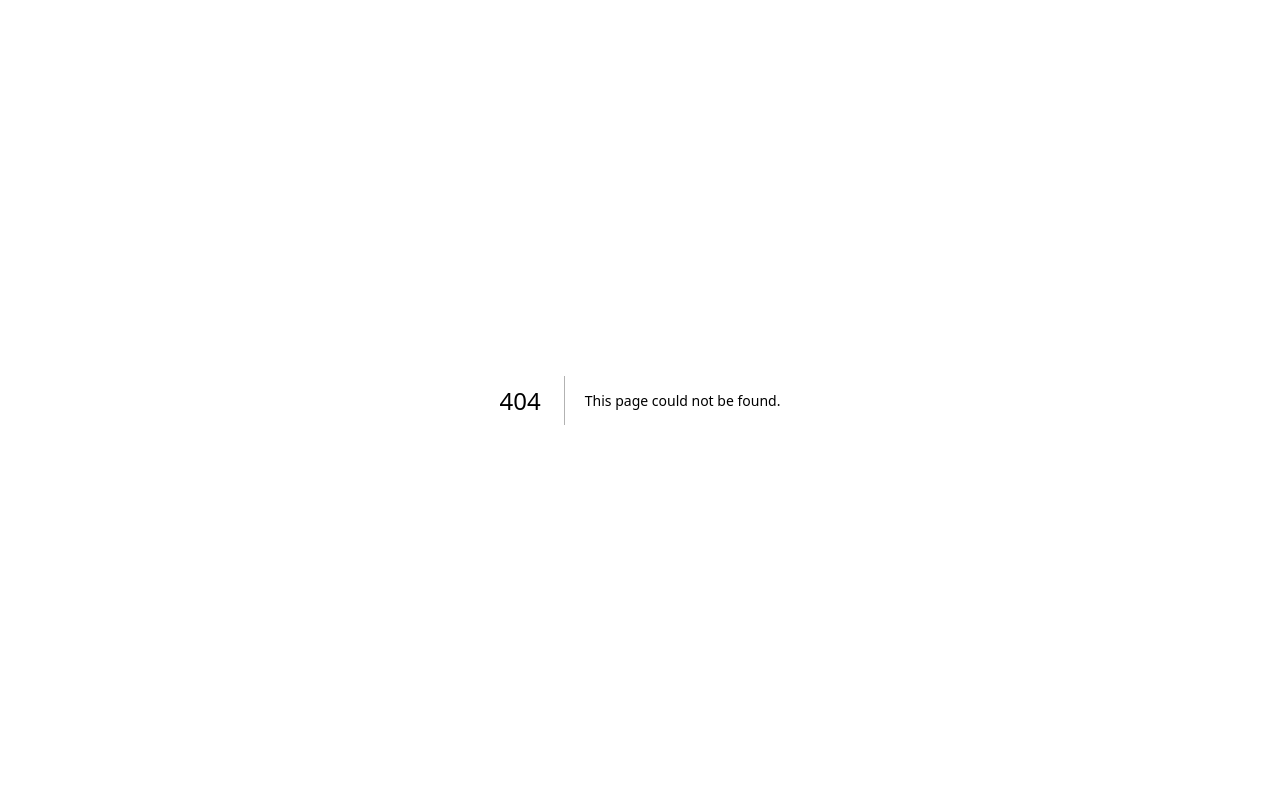
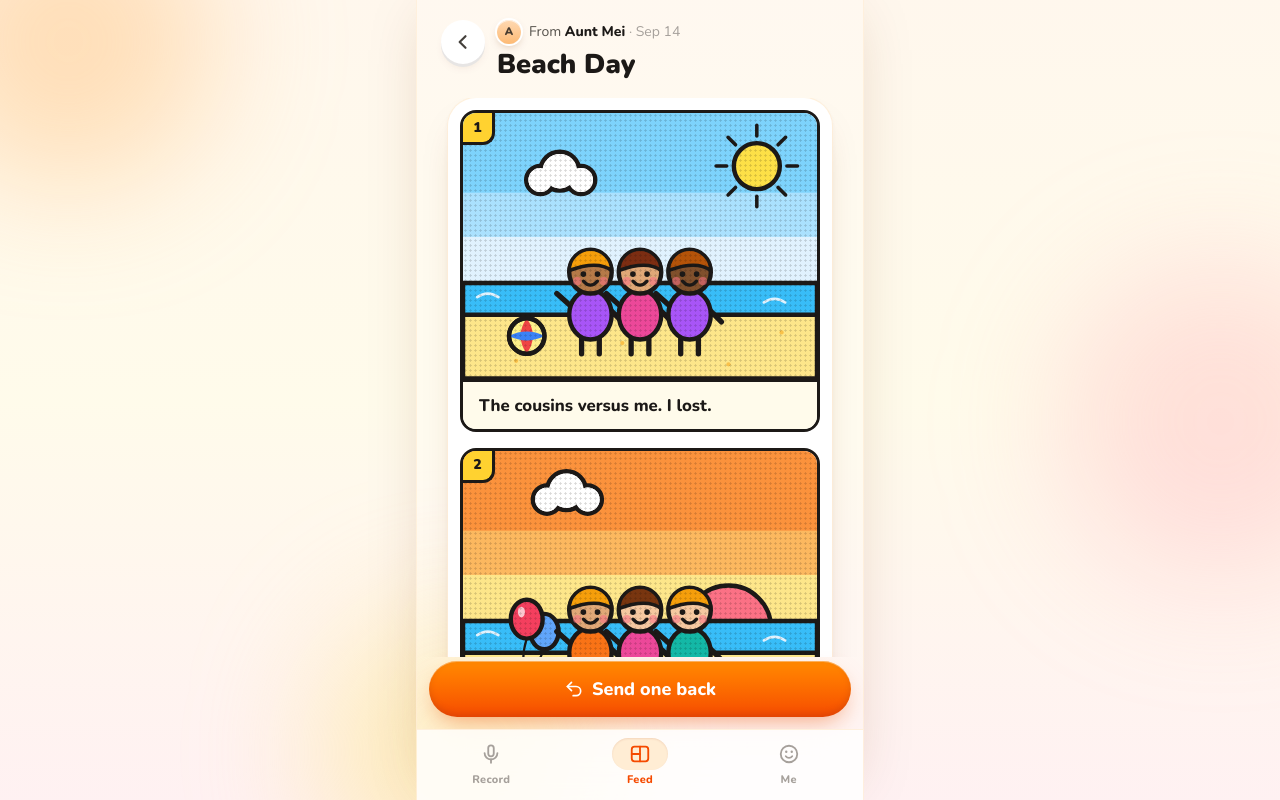
Before and after one commit to anviimishra/toonie, a Next.js app: page /feed/beach-day in a window 1280 px wide. Before the commit this address had no page. Built offline with nearby package versions, Linux system fonts and the light colour scheme.

Commit message:
Build the feed list and the comic viewer

```diff
--- /dev/null
+++ b/src/app/(app)/feed/[id]/page.tsx
@@ -0,0 +1,158 @@
+"use client";
+
+import Link from "next/link";
+import { useParams } from "next/navigation";
+import { useEffect, useState } from "react";
+import { ComicsIcon } from "@/components/icons";
+import { ComicPanel } from "@/components/feed/ComicPanel";
+import { ChevronLeftIcon, ReplyIcon } from "@/components/feed/icons";
+import { LinkButton } from "@/components/feed/LinkButton";
+import { SenderAvatar } from "@/components/feed/SenderAvatar";
+import { feed, formatRelativeTime, type FeedItem } from "@/features/feed";
+
+type State =
+  | { kind: "loading" }
+  | { kind: "missing" }
+  | { kind: "error" }
+  | { kind: "ready"; item: FeedItem; now: number };
+
+function BackLink() {
+  return (
+    <Link
+      href="/feed"
+      aria-label="Back to your comics"
+      className="grid size-11 shrink-0 place-items-center rounded-full bg-white text-stone-700 shadow-chip transition-transform duration-150 hover:bg-stone-50 focus-visible:ring-4 focus-visible:ring-orange-300/60 focus-visible:outline-none active:translate-y-0.5 active:shadow-none motion-reduce:transition-none"
+    >
+      <ChevronLeftIcon className="size-5" />
+    </Link>
+  );
+}
+
+/**
+ * One comic, full size: panels stacked top to bottom like the printed strip.
+ * Opening it marks it seen.
+ */
+export default function ComicPage() {
+  const { id } = useParams<{ id: string }>();
+  const [state, setState] = useState<State>({ kind: "loading" });
+
+  useEffect(() => {
+    let active = true;
+    feed
+      .get(id)
+      .then((item) => {
+        if (!active) return;
+        if (!item) {
+          setState({ kind: "missing" });
+          return;
+        }
+        setState({ kind: "ready", item, now: Date.now() });
+        if (item.status === "new") void feed.markSeen(item.id).catch(() => {});
+      })
+      .catch(() => {
+        if (active) setState({ kind: "error" });
+      });
+    return () => {
+      active = false;
+    };
+  }, [id]);
+
+  if (state.kind === "missing" || state.kind === "error") {
+    const missing = state.kind === "missing";
+    return (
+      <div className="flex min-h-0 flex-1 flex-col">
+        <header className="px-6 pt-[max(env(safe-area-inset-top),1.25rem)]">
+          <BackLink />
+        </header>
+        <section className="flex flex-1 flex-col items-center justify-center gap-5 px-10 text-center">
+          <span className="grid size-24 place-items-center rounded-[28px] bg-white text-orange-500 shadow-card ring-1 ring-orange-100">
+            <ComicsIcon className="size-11" />
+          </span>
+          <div>
+            <h1 className="text-2xl font-black">
+              {missing ? "We can't find that comic" : "That comic didn't load"}
+            </h1>
+            <p className="mt-2 text-stone-500">
+              {missing
+                ? "It may have been removed, or the link is off by a letter."
+                : "Check your connection and try again in a moment."}
+            </p>
+          </div>
+          <LinkButton href="/feed">Back to your comics</LinkButton>
+        </section>
+      </div>
+    );
+  }
+
+  const item = state.kind === "ready" ? state.item : null;
+
+  return (
+    <div className="flex min-h-0 flex-1 flex-col">
+      <header className="flex items-start gap-3 px-6 pt-[max(env(safe-area-inset-top),1.25rem)]">
+        <BackLink />
+        {item ? (
+          <div className="min-w-0 flex-1">
+            <p className="flex items-center gap-2 text-sm text-stone-600">
+              <SenderAvatar sender={item.sender} className="size-6 text-[11px] ring-1" />
+              <span className="truncate">
+                From <span className="font-extrabold text-stone-900">{item.sender.name}</span>
+                {state.kind === "ready" && (
+                  <span className="text-stone-400">
+                    {" "}
+                    · {formatRelativeTime(item.createdAt, state.now)}
+                  </span>
+                )}
+              </span>
+            </p>
+            <h1 className="mt-1 text-[1.7rem] leading-tight font-black">{item.title}</h1>
+          </div>
+        ) : (
+          <div
+            className="flex-1 animate-pulse space-y-2 pt-1 motion-reduce:animate-none"
+            aria-hidden="true"
+          >
+            <div className="h-3 w-1/3 rounded-full bg-stone-200" />
+            <div className="h-6 w-3/4 rounded-full bg-stone-200" />
+          </div>
+        )}
+      </header>
+
+      <div className="mt-4 min-h-0 flex-1 overflow-y-auto overscroll-contain px-4 pb-4">
+        {item ? (
+          <article
+            aria-label={`${item.title}, a comic from ${item.sender.name}`}
+            className="mx-auto flex max-w-sm flex-col gap-4 rounded-[28px] bg-white p-3 shadow-card ring-1 ring-orange-100/70"
+          >
+            {item.panels.map((panel, i) => (
+              <ComicPanel
+                key={i}
+                number={item.panels.length > 1 ? i + 1 : undefined}
+                scene={panel.scene}
+                caption={panel.caption}
+                imageUrl={panel.imageUrl}
+              />
+            ))}
+            <p className="pb-1 text-center text-xs font-black tracking-[0.3em] text-stone-400 uppercase">
+              The end
+            </p>
+          </article>
+        ) : (
+          <div
+            role="status"
+            aria-label="Loading the comic"
+            className="mx-auto aspect-[4/3] max-w-sm animate-pulse rounded-[28px] bg-white/70 shadow-card motion-reduce:animate-none"
+          />
+        )}
+      </div>
+
+      {item && (
+        <div className="px-3 pt-1 pb-3">
+          <LinkButton href="/" className="w-full">
+            <ReplyIcon className="size-5" />
+            Send one back
+          </LinkButton>
+        </div>
+      )}
+    </div>
+  );
+}
--- a/src/app/(app)/feed/page.tsx
+++ b/src/app/(app)/feed/page.tsx
@@ -1,12 +1,127 @@
-import { ComingSoon } from "@/components/ComingSoon";
-import { ComicsIcon } from "@/components/icons";
+"use client";
 
+import { useCallback, useEffect, useState } from "react";
+import { Button } from "@/components/Button";
+import { ComicsIcon, MicIcon } from "@/components/icons";
+import { FeedCard, FeedCardSkeleton } from "@/components/feed/FeedCard";
+import { LinkButton } from "@/components/feed/LinkButton";
+import { feed, type FeedItem } from "@/features/feed";
+
+type State =
+  { kind: "loading" } | { kind: "error" } | { kind: "ready"; items: FeedItem[]; now: number };
+
+/**
+ * The feed: comics people have sent you, newest first. The list scrolls on its
+ * own so the header and tab bar stay put.
+ */
 export default function FeedPage() {
+  const [state, setState] = useState<State>({ kind: "loading" });
+  const [attempt, setAttempt] = useState(0);
+
+  useEffect(() => {
+    let active = true;
+    feed
+      .list()
+      .then((items) => {
+        if (active) setState({ kind: "ready", items, now: Date.now() });
+      })
+      .catch(() => {
+        if (active) setState({ kind: "error" });
+      });
+    return () => {
+      active = false;
+    };
+  }, [attempt]);
+
+  const retry = useCallback(() => {
+    setState({ kind: "loading" });
+    setAttempt((n) => n + 1);
+  }, []);
+
+  const newCount =
+    state.kind === "ready" ? state.items.filter((item) => item.status === "new").length : 0;
+
   return (
-    <ComingSoon
-      Icon={ComicsIcon}
-      title="Your comics"
-      body="Comics people send you will show up here."
-    />
+    <div className="flex min-h-0 flex-1 flex-col">
+      <header className="flex items-center justify-between px-6 pt-[max(env(safe-area-inset-top),1.25rem)]">
+        <div>
+          <p className="text-xs font-black tracking-[0.2em] text-orange-500 uppercase">Toonie</p>
+          <h1 className="text-[1.7rem] leading-tight font-black">Your comics</h1>
+        </div>
+        <span
+          role="img"
+          aria-label={
+            newCount > 0 ? `${newCount} new comic${newCount === 1 ? "" : "s"}` : "No new comics"
+          }
+          className={[
+            "grid size-11 place-items-center rounded-full ring-2 ring-white",
+            newCount > 0
+              ? "bg-linear-to-b from-orange-400 to-orange-600 text-white shadow-raised"
+              : "bg-linear-to-b from-amber-200 to-orange-300 text-orange-900 shadow-[0_4px_10px_-2px_rgb(154_52_18/0.35),inset_0_1px_0_rgb(255_255_255/0.6)]",
+          ].join(" ")}
+        >
+          {newCount > 0 ? (
+            <span className="text-lg font-black">{newCount}</span>
+          ) : (
+            <ComicsIcon className="size-6" />
+          )}
+        </span>
+      </header>
+
+      <div className="mt-4 min-h-0 flex-1 overflow-y-auto overscroll-contain px-3 pt-1 pb-4">
+        {state.kind === "loading" && (
+          <div className="flex flex-col gap-4" role="status" aria-label="Loading your comics">
+            <FeedCardSkeleton />
+            <FeedCardSkeleton />
+          </div>
+        )}
+
+        {state.kind === "error" && (
+          <div className="flex h-full flex-col items-center justify-center gap-4 px-7 text-center">
+            <p role="alert" className="font-bold text-stone-600">
+              We couldn&apos;t load your comics. Check your connection and try again.
+            </p>
+            <Button variant="secondary" onClick={retry}>
+              Try again
+            </Button>
+          </div>
+        )}
+
+        {state.kind === "ready" && state.items.length === 0 && <EmptyFeed />}
+
+        {state.kind === "ready" && state.items.length > 0 && (
+          <ul className="flex flex-col gap-4" aria-label="Comics sent to you">
+            {state.items.map((item) => (
+              <li key={item.id}>
+                <FeedCard item={item} now={state.now} />
+              </li>
+            ))}
+          </ul>
+        )}
+      </div>
+    </div>
   );
 }
+
+function EmptyFeed() {
+  return (
+    <section className="flex h-full flex-col items-center justify-center gap-5 px-7 py-8 text-center">
+      <div className="relative grid size-32 place-items-center">
+        <span className="animate-breathe absolute inset-0 rounded-full bg-orange-300/40 motion-reduce:animate-none" />
+        <span className="relative grid size-24 place-items-center rounded-[28px] bg-white text-orange-500 shadow-card ring-1 ring-orange-100">
+          <ComicsIcon className="size-11" />
+        </span>
+      </div>
+      <div>
+        <h2 className="text-2xl font-black">No comics yet</h2>
+        <p className="mt-2 text-stone-500">
+          When someone sends you a comic, it&apos;ll land here. Why not start the conversation?
+        </p>
+      </div>
+      <LinkButton href="/">
+        <MicIcon className="size-5" />
+        Tell a story
+      </LinkButton>
+    </section>
+  );
+}
```
